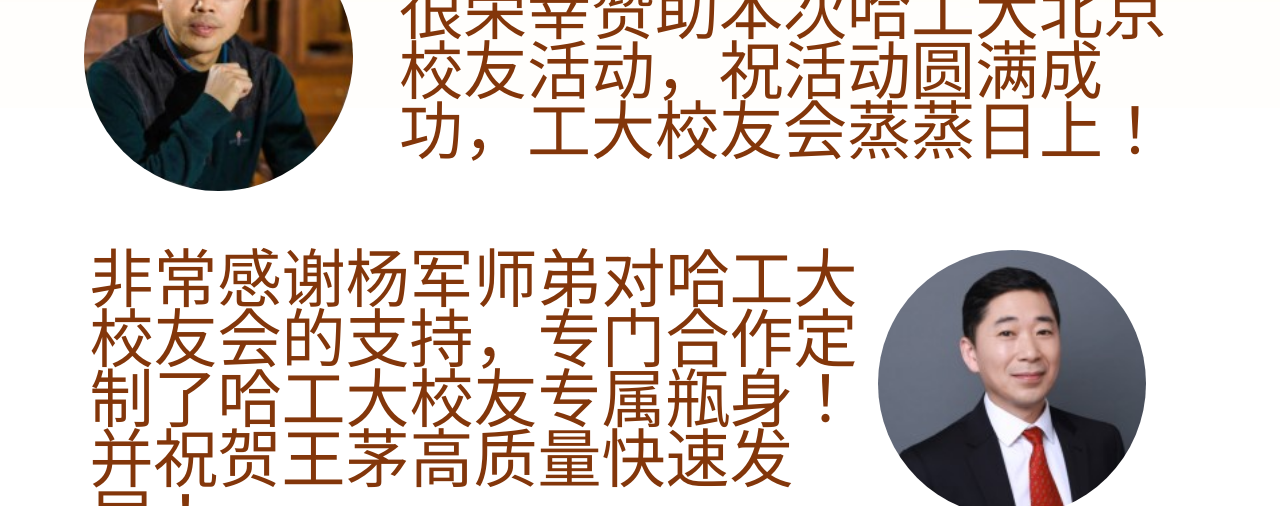
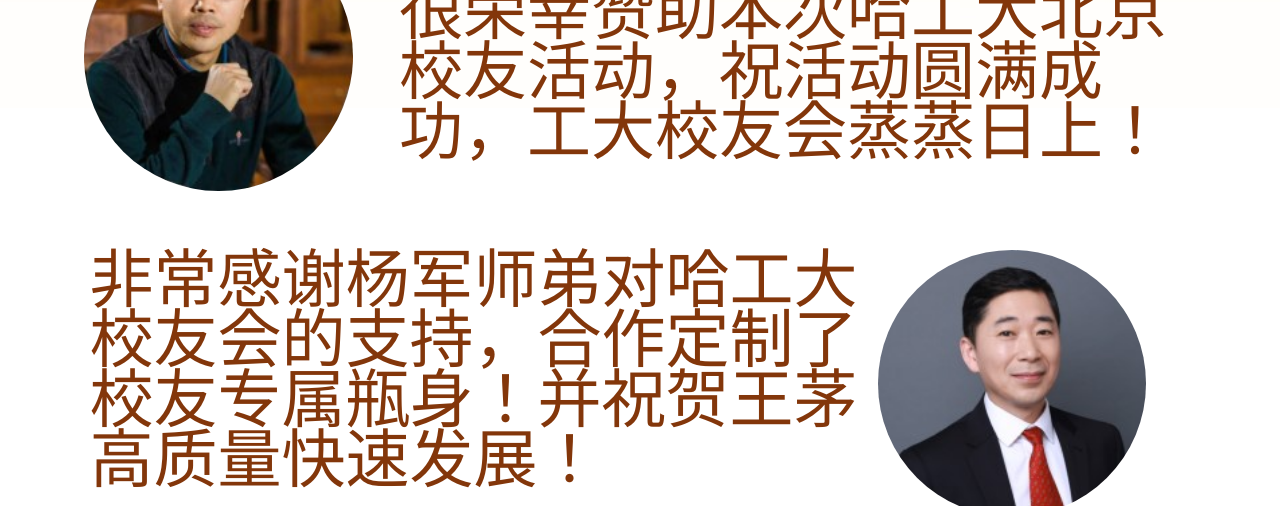
Before and after one commit to HITWM123/HITWM123.github.io, a plain HTML site: page index.html in a window 1280 px wide. Shown: the part 446-952 px from the top of the page. Drawn offline with Linux system fonts and the light colour scheme.

Commit message:
Add files via upload

```diff
--- a/index.html
+++ b/index.html
@@ -67,7 +67,7 @@
                 </div>
                 <div style="margin-top:2rem;height: 200px;">
                     <div style="float:left;margin-left: 7%;width:60%;padding-right: 10px;color: #83360a;font-size:1rem;line-height: 60px;">
-                            非常感谢杨军师弟对哈工大校友会的支持，专门合作定制了哈工大校友专属瓶身！并祝贺王茅高质量快速发展！
+                            非常感谢杨军师弟对哈工大校友会的支持，合作定制了校友专属瓶身！并祝贺王茅高质量快速发展！
                     </div>
                     <div style="float:left;width:30%;">
                         <img src="wang.jpg" style="margin-left: 10px;width:70%;border-radius: 50%;" >
```
